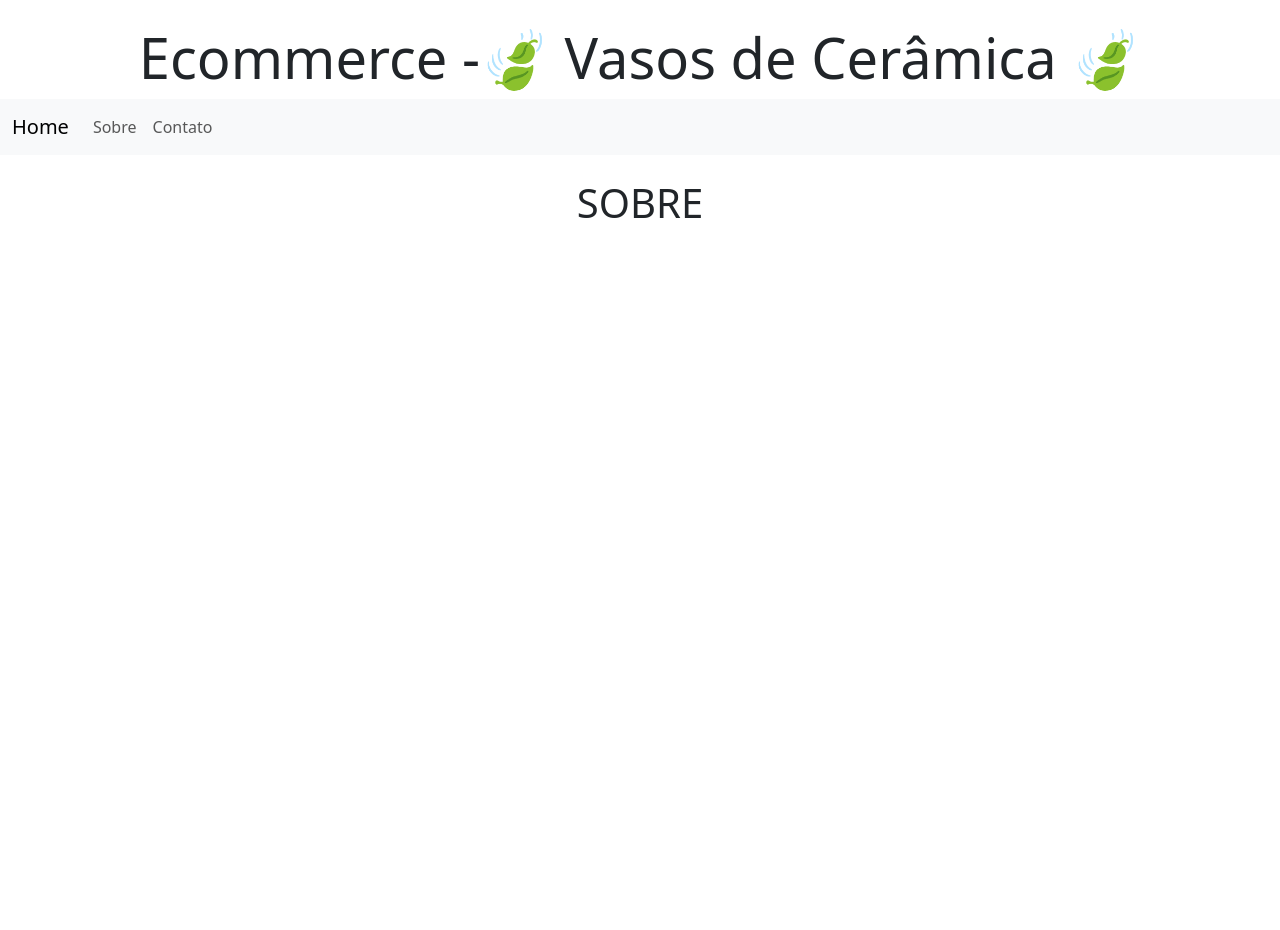
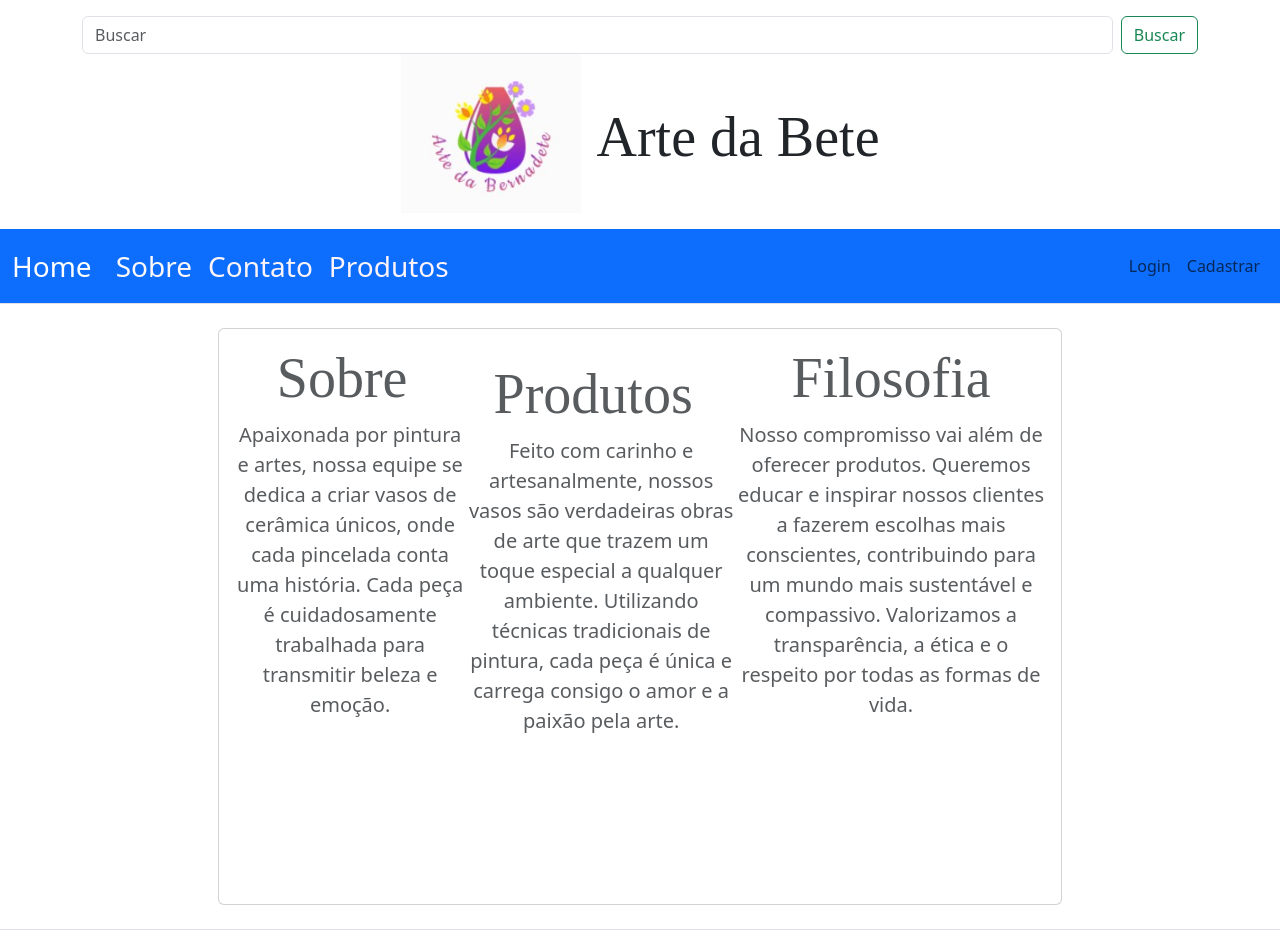
Before and after one commit to luanaxcardoso/ecommerce-vasos-de-ceramica, a Django app: page /sobre/ in a window 1280 px wide. Before the commit the page ends 218 px from the top, so only its background shows below. Run offline with Django 4.2, Linux system fonts and the light colour scheme; some libraries are stand-ins or nearby versions.

Commit message:
atualizações

```diff
--- a/projeto/admin.py
+++ b/projeto/admin.py
@@ -1,5 +1,5 @@
 from django.contrib import admin
-from .models import Cliente, Categoria, Produto, Carrinho, CarrinhoProduto, Pedido_order
+from .models import *
 
 admin.site.register(Cliente)
 admin.site.register(Categoria)
--- a/projeto/models.py
+++ b/projeto/models.py
@@ -2,6 +2,8 @@
 from django.db import models
 from datetime import datetime
 from django.contrib.auth.models import User
+
+
 
 class Cliente(models.Model):
     user = models.OneToOneField(User, on_delete=models.CASCADE)
--- a/projeto/urls.py
+++ b/projeto/urls.py
@@ -1,13 +1,14 @@
-#urls.py
 from django.urls import path
 from projeto.views import *
-
-
 
 app_name = "projeto"
 urlpatterns = [
     path('', home, name="home"),
     path('sobre/', sobre, name="sobre"),
     path('contato/', contato, name="contato"),
-    path('pedido_order/', pedido_order, name='pedido_order'),
+    path('buscar/', buscar_produtos, name='buscar_produtos'),
+    path('produtos/', produtos, name='produtos'),
+    path('carrinho/', carrinho, name='carrinho'),
+
+
 ]
--- a/projeto/views.py
+++ b/projeto/views.py
@@ -1,7 +1,7 @@
-from django.shortcuts import render, redirect
+from django.shortcuts import render, redirect, get_object_or_404
+from django.contrib import messages
 from .models import *
-from .forms import PedidoForm
-from django.contrib import messages
+from django.http import JsonResponse
 
 
 def home(request):
@@ -9,38 +9,68 @@ def home(request):
     produto_list = Produto.objects.all()
     return render(request, "home.html", {'produtos': produtos, 'produto_list': produto_list})
 
-
 def sobre(request):
     return render(request, "sobre.html")
 
 def contato(request):
     return render(request, "contato.html")
 
-def pedido_order(request):
-    if request.method == 'POST':
-        form = PedidoForm(request.POST)
-        if form.is_valid():
-            form.save()
-    else:
-        form = PedidoForm()
-    return render(request, 'pedido_order.html', {'form': form})
+def buscar_produtos(request):
+    query = request.GET.get('q')
+    resultados = Produto.objects.filter(nome_produto__icontains=query)
+    produtos = [{'nome_produto': produto.nome_produto, 'descricao': produto.descricao} for produto in resultados]
+    return JsonResponse(produtos, safe=False)
+
+def produtos(request):
+    produtos = Produto.objects.all()
+    return render(request, "produtos.html", {'produtos': produtos})
 
 
-def fazer_pedido(request):
-    if request.method == 'POST':
-        form = PedidoForm(request.POST)
-        if form.is_valid():
-            pedido = form.save(commit=False)
-            pedido.cliente = request.user.cliente  # Associando o cliente ao pedido
+def adicionar_carrinho(request, produto_id):
+    produto = get_object_or_404(Produto, id=produto_id)
+    if 'carrinho_id' in request.session:
+        carrinho_id = request.session['carrinho_id']
+        carrinho = Carrinho.objects.get(id=carrinho_id)
+    else:
+        cliente = request.user.cliente  # Supondo que o cliente esteja autenticado
+        carrinho = Carrinho.objects.create(cliente=cliente)
+        request.session['carrinho_id'] = carrinho.id
 
-            # Obtendo ou criando o carrinho associado ao cliente
-            carrinho, _ = Carrinho.objects.get_or_create(cliente=request.user.cliente)
-            pedido.carrinho = carrinho
+    # Verificar se o produto já está no carrinho
+    if CarrinhoProduto.objects.filter(carrinho=carrinho, produto=produto).exists():
+        carrinho_produto = CarrinhoProduto.objects.get(carrinho=carrinho, produto=produto)
+        carrinho_produto.quantidade += 1
+        carrinho_produto.subtotal = carrinho_produto.quantidade * carrinho_produto.preco
+        carrinho_produto.save()
+    else:
+        preco = produto.preco
+        carrinho_produto = CarrinhoProduto.objects.create(carrinho=carrinho, produto=produto, quantidade=1, preco=preco, subtotal=preco)
 
-            pedido.save()
-            form.save_m2m()  # Salvar os muitos-para-muitos, se houver
-            messages.success(request, 'Pedido realizado com sucesso!')
-            return redirect('pagina_sucesso_pedido')  # Redirecionar para a página de sucesso do pedido
+    messages.success(request, f'{produto.nome_produto} foi adicionado ao carrinho.')
+    return redirect('carrinho')
+
+def remover_item_carrinho(request, carrinho_produto_id):
+    carrinho_produto = get_object_or_404(CarrinhoProduto, id=carrinho_produto_id)
+    carrinho_produto.delete()
+    messages.success(request, 'Item removido do carrinho.')
+    return redirect('carrinho')
+
+def limpar_carrinho(request):
+    if 'carrinho_id' in request.session:
+        carrinho_id = request.session['carrinho_id']
+        CarrinhoProduto.objects.filter(carrinho_id=carrinho_id).delete()
+        messages.success(request, 'Carrinho esvaziado.')
+    return redirect('carrinho')
+
+def carrinho(request):
+    if 'carrinho_id' in request.session:
+        carrinho_id = request.session['carrinho_id']
+        carrinho = Carrinho.objects.get(id=carrinho_id)
+        itens_carrinho = CarrinhoProduto.objects.filter(carrinho=carrinho)
+        total_carrinho = sum(item.subtotal for item in itens_carrinho)
     else:
-        form = PedidoForm()
-    return render(request, 'fazer_pedido.html', {'form': form})
+        carrinho = None
+        itens_carrinho = None
+        total_carrinho = 0
+
+    return render(request, 'carrinho.html', {'carrinho': carrinho, 'itens_carrinho': itens_carrinho, 'total_carrinho': total_carrinho})
--- a/setup/urls.py
+++ b/setup/urls.py
@@ -4,9 +4,11 @@ from django.urls import path, include
 from django.conf import settings
 from django.conf.urls.static import static
 
+
 urlpatterns = [
     path("admin/", admin.site.urls),
     path("", include("projeto.urls")),
+    path("", include("usuarios.urls")),
 
 ]
 
--- a/templates/base.html
+++ b/templates/base.html
@@ -10,21 +10,65 @@
     {% bootstrap_css %}
 </head>
 <body>
-    <div class="container mt-4 text-center">
-        <h1 class="display-4">Ecommerce -🍃 Vasos de Cerâmica 🍃</h1>
+
+<div class="container mt-3">
+    <div id="buscar">
+        <form class="d-flex justify-content-center" id="search-form">
+            <input class="form-control me-2" type="search" id="search-input" placeholder="Buscar"
+                aria-label="Search">
+
+            <button class="btn btn-outline-success" type="submit">Buscar</button>
+        </form>
+
     </div>
-    <nav class="navbar navbar-expand-lg navbar-light bg-light">
+    <div class="d-flex align-items-center justify-content-center">
+        <img src="{% static 'logo/logo3.jpg' %}" alt="logo"
+            class="img-fluid mb-3" style="max-width: 180px;">
+        <h1 class="display-4 ms-3" style="font-family: 'Lobster';">Arte
+            da Bete</h1>
+    </div>
+</div>
+
+<style>
+    .nav-link:hover {
+        color: yellow !important; /* Define a cor amarela ao passar o mouse */
+    }
+</style>
+
+<nav class="navbar navbar-expand-lg navbar-light bg-primary">
     <div class="container-fluid">
-            <a class="navbar-brand" href="/">Home</a>
+        <a class="navbar-brand nav-link fs-3" href="/" style="color: white;">Home</a>
         <div class="collapse navbar-collapse" id="navbarNav">
             <ul class="navbar-nav">
                 <li class="nav-item">
-                        <a class="nav-link" href="/sobre">Sobre</a>
+                    <a class="nav-link fs-3 " href="/sobre" style="color:rgb(252, 248, 250);">Sobre</a>
                 </li>
                 <li class="nav-item">
-                        <a class="nav-link" href="/contato">Contato</a>
+                    <a class="nav-link fs-3" href="/contato" style="color: rgb(252, 244, 249);">Contato</a>
+                </li>
+                <li>
+                    <a class="nav-link fs-3" href="/produtos" style="color: rgb(252, 244, 249);">Produtos</a>
                 </li>
             </ul>
+            <ul class="navbar-nav ms-auto">
+                {% if user.is_authenticated %}
+                <li class="nav-item">
+                    <a class="nav-link" href="{% url 'logout' %}">Logout</a>
+                </li>
+                {% else %}
+                <li class="nav-item">
+                    <a class="nav-link" href="{% url 'login' %}">Login</a>
+                </li>
+                <li class="nav-item">
+                    <a class="nav-link" href="{% url 'cadastro' %}">Cadastrar</a>
+                </li>
+                {% endif %}
+            </ul>
+            {% for message in messages %}
+            <div class="alert alert-primary">
+                <p id="messages">{{ message }}</p>
+            </div>
+            {% endfor %}
         </div>
     </div>
 </nav>
@@ -33,5 +77,19 @@
 {% endblock %}
 
 {% bootstrap_javascript %}
+<script>
+    document.getElementById('search-form').addEventListener('submit', function(event) {
+        event.preventDefault();
+        var query = document.getElementById('search-input').value;
+        fetch(`/buscar/?q=${query}`)
+            .then(response => response.json())
+            .then(data => {
+                // Aqui você pode atualizar a página com os resultados da busca
+                console.log(data);
+            })
+            .catch(error => console.error('Erro ao buscar produtos:', error));
+    });
+</script>
+
 </body>
 </html>
--- a/templates/sobre.html
+++ b/templates/sobre.html
@@ -1,9 +1,37 @@
 {% extends 'base.html' %}
-<title>{% block title%}Sobre{% endblock%}</title>
+{% load static %}
+{% block title %}
+    Sobre
+{% endblock %}
 {% block content %}
 
-<div class="container mt-4">
-    <h1>SOBRE</h1>
+<div class="row justify-content-center border border-top border-bottom">
+    <div class="col-md-8 mt-4 mb-4">
+        <div class="card">
+            <div class="card-body mb-4">
+                <div class="d-flex justify-content-center align-items-center mb-5">
+                    <div class="text-center mb-5">
+                        <h1 class="card-title text-muted display-4 me-3" style="font-family: 'Lobster';">Sobre</h1>
+                        <p class="lead text-center mb-5 text-muted">Apaixonada por pintura e artes, nossa equipe se dedica a criar vasos de cerâmica únicos, onde cada pincelada conta uma história. Cada peça é cuidadosamente trabalhada para transmitir beleza e emoção.</p>
+                    </div>
 
+                    <div class="text-center mb-5">
+                        <h1 class="card-title text-muted display-4 me-3" style="font-family: 'Lobster';">Produtos</h1>
+                        <p class="lead text-muted">Feito com carinho e artesanalmente, nossos vasos são verdadeiras obras de arte que trazem um toque especial a qualquer ambiente. Utilizando técnicas tradicionais de pintura, cada peça é única e carrega consigo o amor e a paixão pela arte.</p>
+                    </div>
+
+
+                    <div class="text-center mb-5">
+                        <h1 class="card-title text-muted display-4" style="font-family: 'Lobster';">Filosofia</h1>
+                        <p class="lead mb-5 text-muted text-justify">Nosso compromisso vai além de oferecer produtos. Queremos educar e inspirar nossos clientes a fazerem escolhas mais conscientes, contribuindo para um mundo mais sustentável e compassivo. Valorizamos a transparência, a ética e o respeito por todas as formas de vida.</p>
+                    </div>
+                </div>
+            </div>
+        </div>
+    </div>
 </div>
+
 {% endblock %}
+<link href="https://cdn.jsdelivr.net/npm/bootstrap@5.3.0-beta1/dist/css/bootstrap.min.css" rel="stylesheet">
+<script src="https://cdn.jsdelivr.net/npm/@popperjs/core@2.11.6/dist/umd/popper.min.js" integrity="sha384-0Il68U4k7gEw9srIkuRg8Ws2Y0e4ph8v+Nk9+1aXlOUq8g7yAztefyR7xOuqOOtV" crossorigin="anonymous"></script>
+<script src="https://cdn.jsdelivr.net/npm/bootstrap@5.3.0-beta1/dist/js/bootstrap.min.js" integrity="sha384-+o8lUDEjwJpZyE2+W4tFqJQbeqalCV7kCOy5y7vOa+Pk5RfHQq1By0+8l7W/nhXo" crossorigin="anonymous"></script>
```
Also changed, not shown: doc.md (+2 -2 lines), projeto/forms.py (deleted, +0 -34 lines), setup/settings.py (+14 -6 lines), templates/contato.html (+28 -3 lines), templates/fazer_pedido.html (deleted, +0 -27 lines), templates/home.html (+21 -19 lines), templates/modelo.html (deleted, +0 -30 lines), templates/pedido_order.html (deleted, +0 -23 lines). Lines whose indentation alone changed are shown as unchanged.
